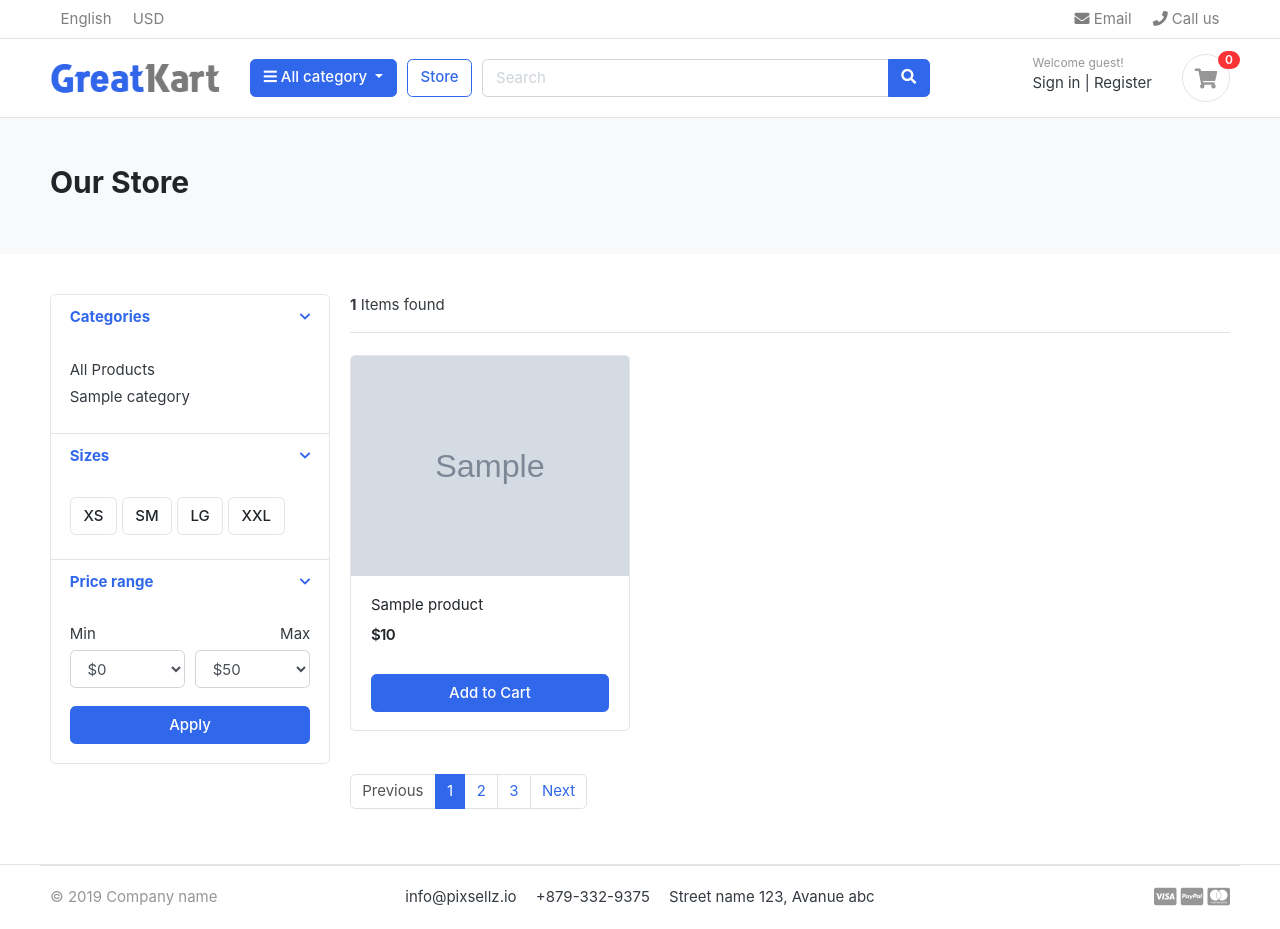
After one commit to Emon-Khan/ShopVerse, a Django app: page /store/ in a window 1280 px wide. The commit adds this page. Run offline with Django 5.2, Linux system fonts and the light colour scheme; tables that the repository leaves empty hold one stand-in row (values such as "Sample post"); grey boxes marked "Sample" are stand-in pictures; some libraries are stand-ins or nearby versions; some web fonts are replaced.

```diff
--- /dev/null
+++ b/category/context_processors.py
@@ -0,0 +1,6 @@
+from .models import Category
+
+
+def menu_links(request):
+    links = Category.objects.all()
+    return dict(links=links)
--- a/category/models.py
+++ b/category/models.py
@@ -1,4 +1,5 @@
 from django.db import models
+from django.urls import reverse
 
 # Create your models here.
 
@@ -13,5 +14,8 @@ class Category(models.Model):
         verbose_name = 'category'
         verbose_name_plural = 'categories'
 
+    def get_url(self):
+        return reverse('product_by_category', args=[self.slug])
+
     def __str__(self):
         return self.category_name
--- a/shopverse/settings.py
+++ b/shopverse/settings.py
@@ -65,6 +65,7 @@ TEMPLATES = [
                 'django.template.context_processors.request',
                 'django.contrib.auth.context_processors.auth',
                 'django.contrib.messages.context_processors.messages',
+                'category.context_processors.menu_links',
             ],
         },
     },
--- a/shopverse/urls.py
+++ b/shopverse/urls.py
@@ -15,7 +15,7 @@ Including another URLconf
     2. Add a URL to urlpatterns:  path('blog/', include('blog.urls'))
 """
 from django.contrib import admin
-from django.urls import path
+from django.urls import include, path
 from . import views
 from django.conf.urls.static import static
 from django.conf import settings
@@ -23,4 +23,5 @@ from django.conf import settings
 urlpatterns = [
     path('admin/', admin.site.urls),
     path('', views.home, name='home'),
+    path('store/', include('store.urls'))
 ]+static(settings.MEDIA_URL, document_root=settings.MEDIA_ROOT)
--- a/store/models.py
+++ b/store/models.py
@@ -1,4 +1,5 @@
 from django.db import models
+from django.urls import reverse
 from category.models import Category
 
 # Create your models here.
@@ -16,5 +17,8 @@ class Product(models.Model):
     created_date = models.DateTimeField(auto_now_add=True)
     modified_date = models.DateTimeField(auto_now=True)
 
+    def get_url(self):
+        return reverse('product_detail', args=[self.category.slug, self.slug])
+
     def __str__(self):
         return self.product_name
--- /dev/null
+++ b/store/urls.py
@@ -0,0 +1,9 @@
+from django.urls import path
+from .import views
+
+urlpatterns = [
+    path('', views.store, name='store'),
+    path('<slug:category_slug>/', views.store, name='product_by_category'),
+    path('<slug:category_slug>/<slug:product_slug>',
+         views.product_detail, name='product_detail'),
+]
--- a/store/views.py
+++ b/store/views.py
@@ -1,3 +1,33 @@
-from django.shortcuts import render
+from django.shortcuts import render, get_object_or_404
+
+from category.models import Category
+from .models import Product
 
 # Create your views here.
+
+
+def store(request, category_slug=None):
+    categories = None
+    products = None
+
+    if category_slug != None:
+        categories = get_object_or_404(Category, slug=category_slug)
+        products = Product.objects.all().filter(category=categories, is_available=True)
+    else:
+        products = Product.objects.all().filter(is_available=True)
+    product_count = products.count()
+    context = {'products': products,
+               'product_count': product_count}
+    return render(request, 'store/store.html', context)
+
+
+def product_detail(request, category_slug, product_slug):
+    try:
+        single_product = Product.objects.get(
+            category__slug=category_slug, slug=product_slug)
+    except Exception as e:
+        raise e
+    context = {
+        'single_product': single_product,
+    }
+    return render(request, 'store/product_detail.html', context)
--- a/templates/includes/navbar.html
+++ b/templates/includes/navbar.html
@@ -28,7 +28,7 @@
         <div class="container">
             <div class="row align-items-center">
                 <div class="col-lg-2 col-md-3 col-6">
-                    <a href="./" class="brand-wrap">
+                    <a href="{% url 'home' %}" class="brand-wrap">
                         <img class="logo" src="{% static './images/logo.png' %}">
                     </a> <!-- brand-wrap.// -->
                 </div>
@@ -38,16 +38,14 @@
                             <i class="fa fa-bars"></i> All category
                         </button>
                         <div class="dropdown-menu">
-                            <a class="dropdown-item" href="#">Machinery / Mechanical Parts / Tools </a>
-                            <a class="dropdown-item" href="#">Consumer Electronics / Home Appliances </a>
-                            <a class="dropdown-item" href="#">Auto / Transportation</a>
-                            <a class="dropdown-item" href="#">Apparel / Textiles / Timepieces </a>
-                            <a class="dropdown-item" href="#">Home & Garden / Construction / Lights </a>
-                            <a class="dropdown-item" href="#">Beauty & Personal Care / Health </a>
+                            <a class="dropdown-item" href="{% url 'store' %}">All Products</a>
+                            {% for category in links%}
+                            <a class="dropdown-item" href="{{category.get_url}}">{{category.category_name}}</a>
+                            {% endfor %}
                         </div>
                     </div> <!-- category-wrap.// -->
                 </div> <!-- col.// -->
-                <a href="./store.html" class="btn btn-outline-primary">Store</a>
+                <a href="{% url 'store' %}" class="btn btn-outline-primary">Store</a>
                 <div class="col-lg  col-md-6 col-sm-12 col">
                     <form action="#" class="search">
                         <div class="input-group w-100">
--- /dev/null
+++ b/templates/store/store.html
@@ -0,0 +1,168 @@
+{% extends 'base.html' %}
+{% load static %}
+{% block content %}
+<!-- ========================= SECTION PAGETOP ========================= -->
+<section class="section-pagetop bg">
+    <div class="container">
+        <h2 class="title-page">Our Store</h2>
+
+    </div> <!-- container //  -->
+</section>
+<!-- ========================= SECTION INTRO END// ========================= -->
+
+<!-- ========================= SECTION CONTENT ========================= -->
+<section class="section-content padding-y">
+    <div class="container">
+
+        <div class="row">
+            <aside class="col-md-3">
+
+                <div class="card">
+                    <article class="filter-group">
+                        <header class="card-header">
+                            <a href="#" data-toggle="collapse" data-target="#collapse_1" aria-expanded="true" class="">
+                                <i class="icon-control fa fa-chevron-down"></i>
+                                <h6 class="title">Categories</h6>
+                            </a>
+                        </header>
+                        <div class="filter-content collapse show" id="collapse_1" style="">
+                            <div class="card-body">
+
+                                <ul class="list-menu">
+                                    <li><a href="{% url 'store' %}">All Products </a></li>
+                                    {% for category in links%}
+                                    <li><a href="{{category.get_url}}">{{category.category_name}} </a></li>
+                                    {% endfor %}
+                                </ul>
+
+                            </div> <!-- card-body.// -->
+                        </div>
+                    </article> <!-- filter-group  .// -->
+                    <article class="filter-group">
+                        <header class="card-header">
+                            <a href="#" data-toggle="collapse" data-target="#collapse_4" aria-expanded="true" class="">
+                                <i class="icon-control fa fa-chevron-down"></i>
+                                <h6 class="title">Sizes </h6>
+                            </a>
+                        </header>
+                        <div class="filter-content collapse show" id="collapse_4" style="">
+                            <div class="card-body">
+                                <label class="checkbox-btn">
+                                    <input type="checkbox">
+                                    <span class="btn btn-light"> XS </span>
+                                </label>
+
+                                <label class="checkbox-btn">
+                                    <input type="checkbox">
+                                    <span class="btn btn-light"> SM </span>
+                                </label>
+
+                                <label class="checkbox-btn">
+                                    <input type="checkbox">
+                                    <span class="btn btn-light"> LG </span>
+                                </label>
+
+                                <label class="checkbox-btn">
+                                    <input type="checkbox">
+                                    <span class="btn btn-light"> XXL </span>
+                                </label>
+                            </div><!-- card-body.// -->
+                        </div>
+                    </article> <!-- filter-group .// -->
+
+                    <article class="filter-group">
+                        <header class="card-header">
+                            <a href="#" data-toggle="collapse" data-target="#collapse_3" aria-expanded="true" class="">
+                                <i class="icon-control fa fa-chevron-down"></i>
+                                <h6 class="title">Price range </h6>
+                            </a>
+                        </header>
+                        <div class="filter-content collapse show" id="collapse_3" style="">
+                            <div class="card-body">
+
+                                <div class="form-row">
+                                    <div class="form-group col-md-6">
+                                        <label>Min</label>
+                                        <!-- <input class="form-control" placeholder="$0" type="number"> -->
+                                        <select class="mr-2 form-control">
+                                            <option value="0">$0</option>
+                                            <option value="50">$50</option>
+                                            <option value="100">$100</option>
+                                            <option value="150">$150</option>
+                                            <option value="200">$200</option>
+                                            <option value="500">$500</option>
+                                            <option value="1000">$1000</option>
+                                        </select>
+                                    </div>
+                                    <div class="form-group text-right col-md-6">
+                                        <label>Max</label>
+                                        <select class="mr-2 form-control">
+                                            <option value="50">$50</option>
+                                            <option value="100">$100</option>
+                                            <option value="150">$150</option>
+                                            <option value="200">$200</option>
+                                            <option value="500">$500</option>
+                                            <option value="1000">$1000</option>
+                                            <option value="2000">$2000+</option>
+                                        </select>
+                                    </div>
+                                </div> <!-- form-row.// -->
+                                <button class="btn btn-block btn-primary">Apply</button>
+                            </div><!-- card-body.// -->
+                        </div>
+                    </article> <!-- filter-group .// -->
+
+                </div> <!-- card.// -->
+
+            </aside> <!-- col.// -->
+            <main class="col-md-9">
+
+                <header class="border-bottom mb-4 pb-3">
+                    <div class="form-inline">
+                        <span class="mr-md-auto"><b>{{product_count}}</b> Items found </span>
+
+                    </div>
+                </header><!-- sect-heading -->
+
+                <div class="row">
+                    {% for product in products %}
+                    <div class="col-md-4">
+                        <figure class="card card-product-grid">
+                            <div class="img-wrap">
+
+                                <a href="{{product.get_url}}"><img src="{{product.images.url}}"></a>
+
+                            </div> <!-- img-wrap.// -->
+                            <figcaption class="info-wrap">
+                                <div class="fix-height">
+                                    <a href="{{product.get_url}}" class="title">{{product.product_name}}</a>
+                                    <div class="price-wrap mt-2">
+                                        <span class="price">${{product.price}}</span>
+                                    </div> <!-- price-wrap.// -->
+                                </div>
+                                <a href="#" class="btn btn-block btn-primary">Add to Cart </a>
+                            </figcaption>
+                        </figure>
+                    </div> <!-- col.// -->
+                    {% endfor %}
+                </div> <!-- row end.// -->
+
+                <!-- pagination -->
+                <nav class="mt-4" aria-label="Page navigation sample">
+                    <ul class="pagination">
+                        <li class="page-item disabled"><a class="page-link" href="#">Previous</a></li>
+                        <li class="page-item active"><a class="page-link" href="#">1</a></li>
+                        <li class="page-item"><a class="page-link" href="#">2</a></li>
+                        <li class="page-item"><a class="page-link" href="#">3</a></li>
+                        <li class="page-item"><a class="page-link" href="#">Next</a></li>
+                    </ul>
+                </nav>
+
+            </main> <!-- col.// -->
+
+        </div>
+
+    </div> <!-- container .//  -->
+</section>
+<!-- ========================= SECTION CONTENT END// ========================= -->
+{% endblock %}
```
Also changed, not shown: templates/home.html (+4 -4 lines), templates/store/product_detail.html (added, +114 -0 lines), static/images/banners/cover.jpg (added).
